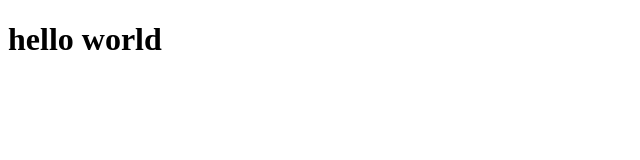
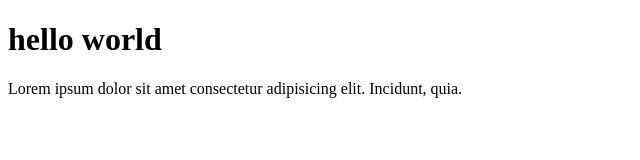
Before and after one commit to Abil-basil/git-test, a plain HTML site: page index.html in a window 1280 px wide. Shown: the whole page, without its empty margins (0-640 px from the left). Drawn offline with Linux system fonts and the light colour scheme.

Commit message:
menambahkan paragraf

```diff
--- a/index.html
+++ b/index.html
@@ -7,5 +7,6 @@
 </head>
 <body>
 	<h1>hello world</h1>
+	<p>Lorem ipsum dolor sit amet consectetur adipisicing elit. Incidunt, quia.</p>
 </body>
 </html>
```
